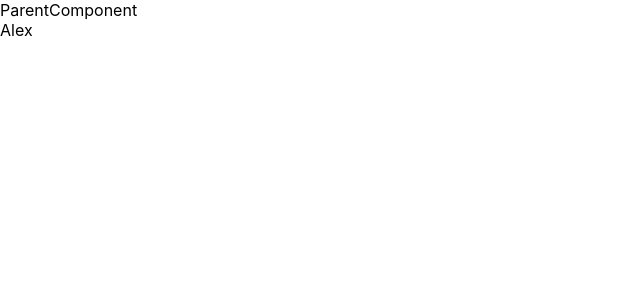
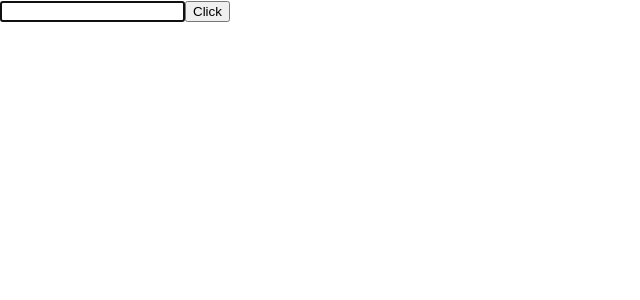
Before and after one commit to 04alexklink/react-tutorial, a React (Create React App) app: page / in a window 1280 px wide. Shown: the top 300 px of the page, without its empty margins (0-640 px from the left). Built offline with nearby package versions, Linux system fonts and the light colour scheme.

Commit message:
Using ref's in React to access DOM nodes directly. createRef can be used

```diff
--- a/src/App.js
+++ b/src/App.js
@@ -15,6 +15,7 @@
 import FragmentDemo from './components/FragmentDemo'
 import Table from './components/Table'
 import ParentComp from './components/ParentComp'
+import RefsDemo from './components/RefsDemo'
 function App() {
   return (
     <div className="App">
@@ -42,7 +43,8 @@
       {/* <LifeCycleA></LifeCycleA> */}
       {/* <FragmentDemo></FragmentDemo> */}
       {/* <Table></Table> */}
-      <ParentComp></ParentComp>
+      {/* <ParentComp></ParentComp> */}
+      <RefsDemo></RefsDemo>
     </div>
   );
 }
--- /dev/null
+++ b/src/components/RefsDemo.js
@@ -0,0 +1,26 @@
+import React, { Component } from 'react'
+
+class RefsDemo extends Component {
+    constructor(props) {
+        super(props)
+        this.inputRef = React.createRef()
+    }
+    componentDidMount() {
+      this.inputRef.current.focus()
+    }
+
+    clickHandler = () => {
+      alert(this.inputRef.current.value)
+    }
+
+    render() {
+        return (
+            <div>
+              <input type='text' ref={this.inputRef}/>
+              <button onClick={()=> this.clickHandler()}>Click</button>
+            </div>
+        )
+    }
+}
+
+export default RefsDemo
```
